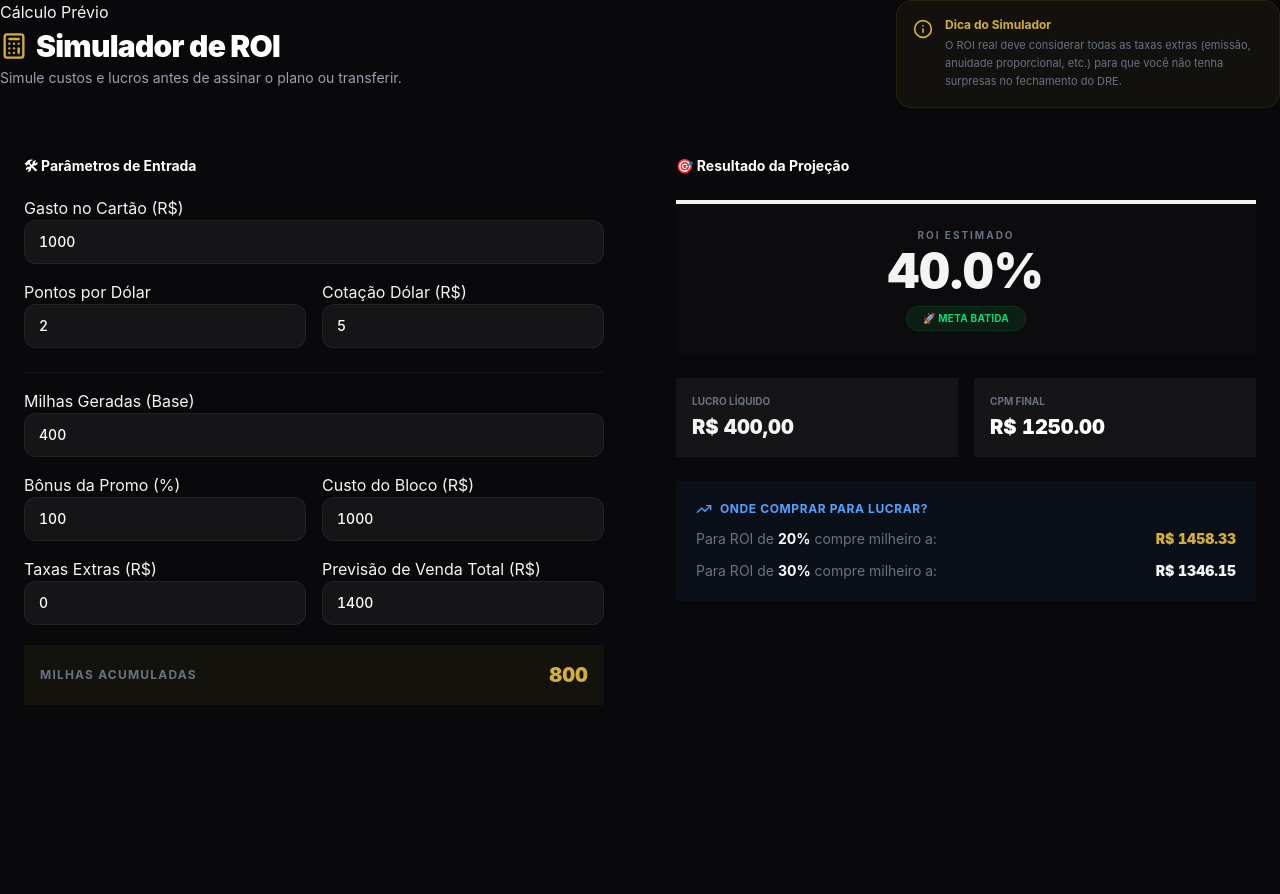
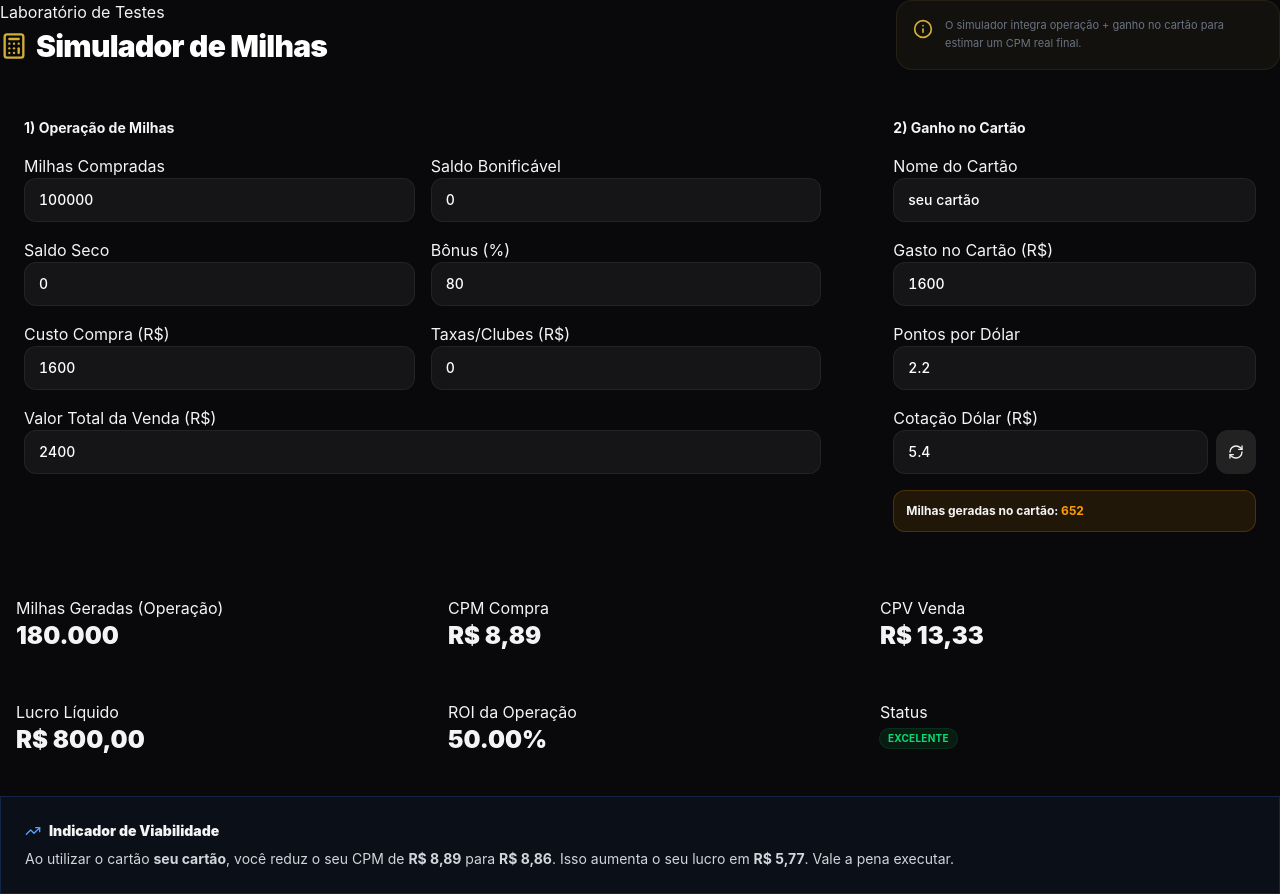
Before and after one commit to Sevinhomdp/milhas_pro, a Next.js app: page /simulador in a window 1280 px wide. Before the commit the page ends 800 px from the top, so only its background shows below. Built offline with nearby package versions, Linux system fonts and the light colour scheme; no server answers.

Commit message:
Fix program selectors and complete simulator/account settings

```diff
--- a/src/app/actions.ts
+++ b/src/app/actions.ts
@@ -369,6 +369,26 @@ export async function alterarSenha(novaSenha: string) {
   if (error) throw new Error(error.message)
 }
 
+export async function atualizarNomeUsuario(nome: string) {
+  const { supabase, user } = await getUser()
+  const nomeNormalizado = nome.trim()
+
+  if (!nomeNormalizado) {
+    throw new Error('Informe um nome válido.')
+  }
+
+  const { error } = await supabase
+    .from('profiles')
+    .upsert({
+      id: user.id,
+      full_name: nomeNormalizado,
+    }, { onConflict: 'id' })
+
+  if (error) throw new Error(error.message)
+
+  revalidatePath('/configuracoes')
+}
+
 export async function getMarketPrices() {
   const { supabase } = await getUser()
   const { data } = await supabase.from('market_prices').select('*').order('timestamp', { ascending: false }).limit(50)
--- a/src/app/cartoes/page.tsx
+++ b/src/app/cartoes/page.tsx
@@ -20,8 +20,20 @@ export default async function CartoesPage() {
       .eq('pago', false),
   ])
 
+  const cartoesComLimite = (cartoes || []).map((cartao) => {
+    const totalEmAberto = (faturasAtivas || [])
+      .filter((fatura) => fatura.cartao_id === cartao.id)
+      .reduce((acc, fatura) => acc + Number(fatura.valor || 0), 0)
+
+    return {
+      ...cartao,
+      total_em_aberto: totalEmAberto,
+      limite_disponivel: Number(cartao.limite || 0) - totalEmAberto,
+    }
+  })
+
   const db = {
-    cartoes: cartoes || [],
+    cartoes: cartoesComLimite,
     profile: null,
     programs: [],
     saldos: [],
--- a/src/app/configuracoes/page.tsx
+++ b/src/app/configuracoes/page.tsx
@@ -6,6 +6,12 @@ export default async function ConfiguracoesPage() {
   const supabase = await createClient()
   const { data: { user } } = await supabase.auth.getUser()
   if (!user) redirect('/login')
+
+  const { data: profile } = await supabase
+    .from('profiles')
+    .select('full_name')
+    .eq('id', user.id)
+    .maybeSingle()
 
   const db = {
     profile: null,
@@ -20,5 +26,5 @@ export default async function ConfiguracoesPage() {
     user_alerts: []
   }
 
-  return <ConfiguracoesRoute db={db as any} userEmail={user.email} />
+  return <ConfiguracoesRoute db={db as any} userEmail={user.email} userName={profile?.full_name || ''} />
 }
--- a/src/components/features/Simulador.tsx
+++ b/src/components/features/Simulador.tsx
@@ -1,46 +1,66 @@
 'use client'
 
 import * as React from 'react'
-import { Calculator, Info, TrendingUp, ArrowRight } from 'lucide-react'
+import { Calculator, Info, TrendingUp, RefreshCw } from 'lucide-react'
 import { Badge } from '../ui/Badge'
+import { formatCurrency } from '@/src/lib/utils'
 
-const fmtCur = (v: number) => v.toLocaleString('pt-BR', { style: 'currency', currency: 'BRL' })
+const fmtNumber = (v: number) => v.toLocaleString('pt-BR', { maximumFractionDigits: 0 })
 
 export interface SimuladorProps {
     theme?: 'light' | 'dark'
 }
 
 export default function Simulador({ theme }: SimuladorProps) {
-    const [spending, setSpending] = React.useState(1000)
-    const [pointsPerDollar, setPointsPerDollar] = React.useState(2)
-    const [dollarRate, setDollarRate] = React.useState(5.0)
-    const [milhas, setMilhas] = React.useState(400) // Derived or manual
-    const [bonus, setBonus] = React.useState(100)
-    const [custo, setCusto] = React.useState(1000)
-    const [taxas, setTaxas] = React.useState(0)
-    const [valorVenda, setValorVenda] = React.useState(1400)
+    const [milhasCompra, setMilhasCompra] = React.useState(100000)
+    const [saldoBonus, setSaldoBonus] = React.useState(0)
+    const [saldoSeco, setSaldoSeco] = React.useState(0)
+    const [bonus, setBonus] = React.useState(80)
+    const [custoFixo, setCustoFixo] = React.useState(1600)
+    const [taxasClubes, setTaxasClubes] = React.useState(0)
+    const [valorVenda, setValorVenda] = React.useState(2400)
 
-    // Sync milhas if spending changes (optional but helpful)
+    const [gastoCartao, setGastoCartao] = React.useState(1600)
+    const [pontosPorDolar, setPontosPorDolar] = React.useState(2.2)
+    const [cotacaoUsd, setCotacaoUsd] = React.useState(5.4)
+    const [nomeCartao, setNomeCartao] = React.useState('seu cartão')
+    const [loadingUsd, setLoadingUsd] = React.useState(false)
+
     React.useEffect(() => {
-        const generatedMiles = (spending / dollarRate) * pointsPerDollar
-        setMilhas(Math.floor(generatedMiles))
-        setCusto(spending)
-    }, [spending, pointsPerDollar, dollarRate])
+        setGastoCartao(custoFixo)
+    }, [custoFixo])
 
-    const milhasFinais = Math.floor(milhas * (1 + bonus / 100))
-    const custoTotal = custo + taxas
+    const fetchDolar = async () => {
+        setLoadingUsd(true)
+        try {
+            const r = await fetch('https://economia.awesomeapi.com.br/last/USD-BRL')
+            const d = await r.json()
+            const ask = Number(d?.USDBRL?.ask)
+            if (!Number.isNaN(ask) && ask > 0) setCotacaoUsd(ask)
+        } finally {
+            setLoadingUsd(false)
+        }
+    }
 
-    const cpmOrigem = milhas > 0 ? (custo / milhas) * 1000 : 0
-    const cpmFinal = milhasFinais > 0 ? (custoTotal / milhasFinais) * 1000 : 0
+    React.useEffect(() => {
+        void fetchDolar()
+    }, [])
 
-    const lucro = valorVenda - custoTotal
-    const roi = custoTotal > 0 ? (lucro / custoTotal) * 100 : 0
+    const milhasGeradasOperacao = ((milhasCompra + saldoBonus) * (1 + bonus / 100)) + saldoSeco
+    const custoTotal = custoFixo + taxasClubes
+    const cpmCompra = milhasGeradasOperacao > 0 ? custoTotal / (milhasGeradasOperacao / 1000) : 0
+    const lucroLiquido = valorVenda - custoTotal
+    const cpvVenda = milhasGeradasOperacao > 0 ? valorVenda / (milhasGeradasOperacao / 1000) : 0
+    const roi = custoTotal > 0 ? (lucroLiquido / custoTotal) * 100 : 0
 
-    const cpmAlvo20 = milhasFinais > 0 && valorVenda > 0 ? ((valorVenda / 1.2) / milhasFinais) * 1000 : 0
-    const cpmAlvo30 = milhasFinais > 0 && valorVenda > 0 ? ((valorVenda / 1.3) / milhasFinais) * 1000 : 0
+    const statusRoi = roi > 30 ? 'Excelente' : roi >= 15 ? 'Bom' : 'Atenção'
+    const statusVariant = roi > 30 ? 'success' : roi >= 15 ? 'warning' : 'danger'
 
-    const classRoi = roi >= 30 ? 'text-success' : roi >= 15 ? 'text-accent' : roi >= 0 ? 'text-warning' : 'text-danger'
-    const labelRoi = roi >= 30 ? '🚀 Meta Batida' : roi >= 15 ? '✔ Operação Saudável' : roi >= 0 ? '⚡ Margem Estreita' : '⚠ Prejuízo Detectado'
+    const milhasGeradasCartao = cotacaoUsd > 0 ? (gastoCartao / cotacaoUsd) * pontosPorDolar : 0
+    const milhasTotaisComCartao = milhasGeradasOperacao + milhasGeradasCartao
+    const cpmRealFinal = milhasTotaisComCartao > 0 ? custoTotal / (milhasTotaisComCartao / 1000) : 0
+    const lucroPotencialComCartao = valorVenda - ((cpmRealFinal * milhasGeradasOperacao) / 1000)
+    const ganhoEstimado = lucroPotencialComCartao - lucroLiquido
 
     const inputCls = 'flex h-11 w-full rounded-xl px-3.5 py-2.5 text-sm font-medium bg-gray-50 dark:bg-white/5 border border-gray-200 dark:border-borderDark text-gray-900 dark:text-white focus:outline-none focus:border-accent focus:ring-2 focus:ring-accent/20 transition-all duration-150 tabular'
 
@@ -48,94 +68,63 @@ export default function Simulador({ theme }: SimuladorProps) {
         <div className="space-y-6">
             <div className="flex justify-between items-start">
                 <div>
-                    <p className="field-label mb-1">Cálculo Prévio</p>
+                    <p className="field-label mb-1">Laboratório de Testes</p>
                     <h1 className="text-3xl font-black tracking-tight text-gray-900 dark:text-white flex items-center gap-2">
-                        <Calculator className="text-accent w-7 h-7" /> Simulador de ROI
+                        <Calculator className="text-accent w-7 h-7" /> Simulador de Milhas
                     </h1>
-                    <p className="text-sm text-gray-400 mt-1">Simule custos e lucros antes de assinar o plano ou transferir.</p>
+                </div>
+                <div className="hidden lg:flex items-start gap-3 p-4 rounded-2xl bg-accent/5 border border-accent/10 max-w-sm animate-fadeInUp">
+                    <Info className="w-5 h-5 text-accent shrink-0 mt-0.5" />
+                    <p className="text-[11px] text-gray-500 leading-relaxed">O simulador integra operação + ganho no cartão para estimar um CPM real final.</p>
+                </div>
+            </div>
+
+            <div className="grid grid-cols-1 xl:grid-cols-3 gap-6">
+                <div className="card p-6 space-y-4 xl:col-span-2">
+                    <h3 className="text-sm font-bold">1) Operação de Milhas</h3>
+                    <div className="grid grid-cols-1 sm:grid-cols-2 gap-4">
+                        <div><label className="field-label">Milhas Compradas</label><input type="number" className={inputCls} value={milhasCompra} onChange={e => setMilhasCompra(Number(e.target.value))} min="0" /></div>
+                        <div><label className="field-label">Saldo Bonificável</label><input type="number" className={inputCls} value={saldoBonus} onChange={e => setSaldoBonus(Number(e.target.value))} min="0" /></div>
+                        <div><label className="field-label">Saldo Seco</label><input type="number" className={inputCls} value={saldoSeco} onChange={e => setSaldoSeco(Number(e.target.value))} min="0" /></div>
+                        <div><label className="field-label">Bônus (%)</label><input type="number" className={inputCls} value={bonus} onChange={e => setBonus(Number(e.target.value))} min="0" /></div>
+                        <div><label className="field-label">Custo Compra (R$)</label><input type="number" className={inputCls} value={custoFixo} onChange={e => setCustoFixo(Number(e.target.value))} min="0" step="0.01" /></div>
+                        <div><label className="field-label">Taxas/Clubes (R$)</label><input type="number" className={inputCls} value={taxasClubes} onChange={e => setTaxasClubes(Number(e.target.value))} min="0" step="0.01" /></div>
+                        <div className="sm:col-span-2"><label className="field-label">Valor Total da Venda (R$)</label><input type="number" className={inputCls} value={valorVenda} onChange={e => setValorVenda(Number(e.target.value))} min="0" step="0.01" /></div>
+                    </div>
                 </div>
 
-                <div className="hidden lg:flex items-start gap-3 p-4 rounded-2xl bg-accent/5 border border-accent/10 max-w-sm animate-fadeInUp">
-                    <Info className="w-5 h-5 text-accent shrink-0 mt-0.5" />
+                <div className="card p-6 space-y-4">
+                    <h3 className="text-sm font-bold">2) Ganho no Cartão</h3>
+                    <div><label className="field-label">Nome do Cartão</label><input type="text" className={inputCls} value={nomeCartao} onChange={e => setNomeCartao(e.target.value)} /></div>
+                    <div><label className="field-label">Gasto no Cartão (R$)</label><input type="number" className={inputCls} value={gastoCartao} onChange={e => setGastoCartao(Number(e.target.value))} min="0" step="0.01" /></div>
+                    <div><label className="field-label">Pontos por Dólar</label><input type="number" className={inputCls} value={pontosPorDolar} onChange={e => setPontosPorDolar(Number(e.target.value))} min="0" step="0.1" /></div>
                     <div>
-                        <p className="text-xs font-bold text-accent">Dica do Simulador</p>
-                        <p className="text-[11px] text-gray-500 mt-1 leading-relaxed">
-                            O ROI real deve considerar todas as taxas extras (emissão, anuidade proporcional, etc.) para que você não tenha surpresas no fechamento do DRE.
-                        </p>
+                        <label className="field-label">Cotação Dólar (R$)</label>
+                        <div className="flex gap-2">
+                            <input type="number" className={inputCls} value={cotacaoUsd} onChange={e => setCotacaoUsd(Number(e.target.value))} min="0.01" step="0.01" />
+                            <button onClick={fetchDolar} className="px-3 rounded-xl bg-slate-100 dark:bg-white/10" disabled={loadingUsd}><RefreshCw className={`w-4 h-4 ${loadingUsd ? 'animate-spin' : ''}`} /></button>
+                        </div>
+                    </div>
+                    <div className="rounded-xl p-3 bg-amber-500/10 border border-amber-500/20">
+                        <p className="text-xs font-bold">Milhas geradas no cartão: <span className="text-amber-500">{fmtNumber(milhasGeradasCartao)}</span></p>
                     </div>
                 </div>
             </div>
 
-            <div className="grid grid-cols-1 lg:grid-cols-2 gap-6">
-                {/* Form */}
-                <div className="card p-6 space-y-5">
-                    <h3 className="text-sm font-bold text-gray-900 dark:text-white flex items-center gap-2">
-                        🛠 Parâmetros de Entrada
-                    </h3>
-                    <div className="grid grid-cols-1 sm:grid-cols-2 gap-4">
-                        <div className="sm:col-span-2">
-                            <label className="field-label">Gasto no Cartão (R$)</label>
-                            <input type="number" value={spending} onChange={e => setSpending(Number(e.target.value))} className={inputCls} min="0" />
-                        </div>
-                        <div><label className="field-label">Pontos por Dólar</label><input type="number" value={pointsPerDollar} onChange={e => setPointsPerDollar(Number(e.target.value))} className={inputCls} step="0.1" min="0" /></div>
-                        <div><label className="field-label">Cotação Dólar (R$)</label><input type="number" value={dollarRate} onChange={e => setDollarRate(Number(e.target.value))} className={inputCls} step="0.01" min="1" /></div>
+            <div className="grid grid-cols-1 lg:grid-cols-3 gap-4">
+                <div className="card p-4"><p className="field-label">Milhas Geradas (Operação)</p><p className="text-2xl font-black">{fmtNumber(milhasGeradasOperacao)}</p></div>
+                <div className="card p-4"><p className="field-label">CPM Compra</p><p className="text-2xl font-black">{formatCurrency(cpmCompra)}</p></div>
+                <div className="card p-4"><p className="field-label">CPV Venda</p><p className="text-2xl font-black">{formatCurrency(cpvVenda)}</p></div>
+                <div className="card p-4"><p className="field-label">Lucro Líquido</p><p className="text-2xl font-black">{formatCurrency(lucroLiquido)}</p></div>
+                <div className="card p-4"><p className="field-label">ROI da Operação</p><p className="text-2xl font-black">{roi.toFixed(2)}%</p></div>
+                <div className="card p-4"><p className="field-label">Status</p><Badge variant={statusVariant as any}>{statusRoi}</Badge></div>
+            </div>
 
-                        <div className="sm:col-span-2 border-t border-gray-100 dark:border-white/5 pt-4 mt-2">
-                            <label className="field-label">Milhas Geradas (Base)</label>
-                            <input type="number" value={milhas} onChange={e => setMilhas(Number(e.target.value))} className={inputCls} min="0" />
-                        </div>
-
-                        <div><label className="field-label">Bônus da Promo (%)</label><input type="number" value={bonus} onChange={e => setBonus(Number(e.target.value))} className={inputCls} min="0" max="1000" /></div>
-                        <div><label className="field-label">Custo do Bloco (R$)</label><input type="number" value={custo} onChange={e => setCusto(Number(e.target.value))} className={inputCls} step="0.01" min="0" /></div>
-                        <div><label className="field-label">Taxas Extras (R$)</label><input type="number" value={taxas} onChange={e => setTaxas(Number(e.target.value))} className={inputCls} step="0.01" min="0" /></div>
-                        <div><label className="field-label">Previsão de Venda Total (R$)</label><input type="number" value={valorVenda} onChange={e => setValorVenda(Number(e.target.value))} className={inputCls} step="0.01" min="0" /></div>
-                    </div>
-
-                    {bonus > 0 && (
-                        <div className="card p-4 bg-accent/5 border-dashed border-accent/20 flex justify-between items-center">
-                            <span className="text-xs font-bold text-gray-500 uppercase tracking-widest">Milhas Acumuladas</span>
-                            <span className="text-xl font-black text-accent tabular">{milhasFinais.toLocaleString('pt-BR')}</span>
-                        </div>
-                    )}
-                </div>
-
-                {/* Results */}
-                <div className="card p-6 space-y-6">
-                    <h3 className="text-sm font-bold text-gray-900 dark:text-white">🎯 Resultado da Projeção</h3>
-                    <div className={`card overflow-hidden border-t-4 ${roi >= 15 ? 'border-t-success' : roi >= 0 ? 'border-t-accent' : 'border-t-danger'} p-6 text-center bg-gray-50/50 dark:bg-white/[0.01]`}>
-                        <p className="text-[10px] font-bold text-gray-500 uppercase tracking-[0.2em] mb-1">ROI ESTIMADO</p>
-                        <p className={`text-5xl font-black tabular ${classRoi}`}>{roi.toFixed(1)}%</p>
-                        <Badge variant={roi >= 15 ? 'success' : roi >= 0 ? 'warning' : 'danger'} className="mt-3 py-1 px-4">{labelRoi}</Badge>
-                    </div>
-
-                    <div className="grid grid-cols-2 gap-4">
-                        <div className="card p-4 space-y-1 bg-white/5">
-                            <p className="text-[10px] text-gray-500 uppercase font-bold">Lucro Líquido</p>
-                            <p className={`text-xl font-black tabular ${lucro >= 0 ? 'text-success' : 'text-danger'}`}>{fmtCur(lucro)}</p>
-                        </div>
-                        <div className="card p-4 space-y-1 bg-white/5">
-                            <p className="text-[10px] text-gray-500 uppercase font-bold text-accent">CPM Final</p>
-                            <p className="text-xl font-black tabular text-gray-900 dark:text-white">R$ {cpmFinal.toFixed(2)}</p>
-                        </div>
-                    </div>
-
-                    <div className="card p-5 border-blue-500/20 bg-blue-500/5">
-                        <div className="flex items-center gap-2 mb-3">
-                            <TrendingUp className="w-4 h-4 text-blue-400" />
-                            <h4 className="text-xs font-bold text-blue-400 uppercase tracking-wider">Onde comprar para lucrar?</h4>
-                        </div>
-                        <div className="space-y-3">
-                            <div className="flex justify-between items-center text-sm">
-                                <span className="text-gray-500">Para ROI de <span className="text-white font-bold">20%</span> compre milheiro a:</span>
-                                <span className="font-black text-accent tabular">R$ {cpmAlvo20.toFixed(2)}</span>
-                            </div>
-                            <div className="flex justify-between items-center text-sm">
-                                <span className="text-gray-500">Para ROI de <span className="text-white font-bold">30%</span> compre milheiro a:</span>
-                                <span className="font-black text-success tabular">R$ {cpmAlvo30.toFixed(2)}</span>
-                            </div>
-                        </div>
-                    </div>
-                </div>
+            <div className="card p-6 border border-blue-500/20 bg-blue-500/5">
+                <div className="flex items-center gap-2 mb-2"><TrendingUp className="w-4 h-4 text-blue-400" /><h4 className="text-sm font-black">Indicador de Viabilidade</h4></div>
+                <p className="text-sm text-gray-600 dark:text-gray-300">
+                    Ao utilizar o cartão <b>{nomeCartao || 'selecionado'}</b>, você reduz o seu CPM de <b>{formatCurrency(cpmCompra)}</b> para <b>{formatCurrency(cpmRealFinal)}</b>. Isso aumenta o seu lucro em <b>{formatCurrency(ganhoEstimado)}</b>. {ganhoEstimado > 0 ? 'Vale a pena executar.' : 'Revise as premissas antes de executar.'}
+                </p>
             </div>
         </div>
     )
--- a/src/components/routes/ConfiguracoesRoute.tsx
+++ b/src/components/routes/ConfiguracoesRoute.tsx
@@ -4,7 +4,7 @@ import { useTheme } from '@/src/components/providers/ThemeProvider'
 import ConfiguracoesFeature from '@/src/components/features/Configuracoes'
 import { Database } from '@/src/types'
 
-export function ConfiguracoesRoute({ db, userEmail }: { db: Database; userEmail?: string }) {
+export function ConfiguracoesRoute({ db, userEmail, userName }: { db: Database; userEmail?: string; userName?: string }) {
   const toast = useRouteToast()
   const { resolvedTheme, setTheme } = useTheme()
 
@@ -17,6 +17,7 @@ export function ConfiguracoesRoute({ db, userEmail }: { db: Database; userEmail?
       theme={theme}
       toggleTheme={toggleTheme}
       userEmail={userEmail}
+      userName={userName}
     />
   )
 }
--- a/src/lib/supabase/middleware.ts
+++ b/src/lib/supabase/middleware.ts
@@ -40,6 +40,9 @@ export async function updateSession(request: NextRequest) {
     }
   )
 
+  // Garante refresh dos cookies de auth em toda request SSR.
+  await supabase.auth.getSession()
+
   const {
     data: { user },
   } = await supabase.auth.getUser()
--- a/src/types.ts
+++ b/src/types.ts
@@ -46,6 +46,8 @@ export interface Cartao {
   dia_fechamento: number;
   dia_vencimento: number;
   limite: number;
+  total_em_aberto?: number;
+  limite_disponivel?: number;
   created_at: string;
 }
 
```
Also changed, not shown: src/components/features/Cartoes.tsx (+2 -14 lines), src/components/features/Configuracoes.tsx (+34 -2 lines), src/components/features/Operacoes.tsx (+33 -11 lines), src/components/features/Saldos.tsx (+16 -26 lines).
